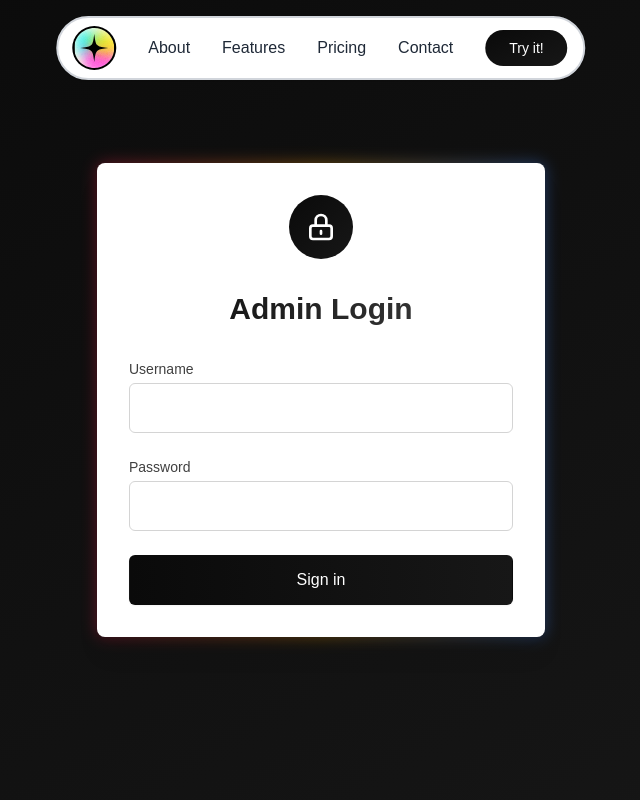
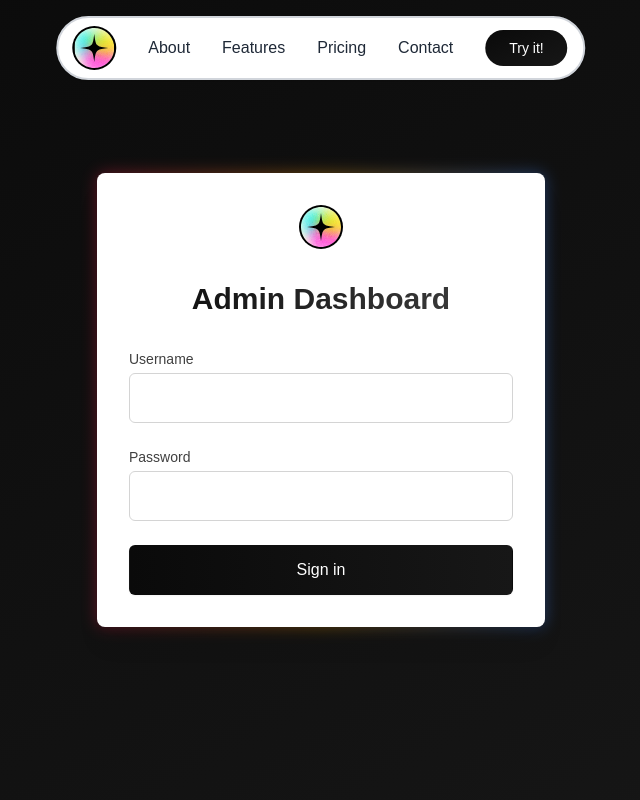
Before and after one commit to UniFolios/SaaSLand, a Next.js app: page /admin/login in a window 1280 px wide. Shown: the top 800 px of the page, without its empty margins (319-959 px from the left). Built offline with nearby package versions, Linux system fonts and the light colour scheme.

Commit message:
Update AdminLogin page to include a link to the home page and change header text to "Admin Dashboard". Update footer link from "Admin Login" to "Dashboard".

```diff
--- a/app/admin/login/page.tsx
+++ b/app/admin/login/page.tsx
@@ -2,6 +2,7 @@
 
 import React, { useState } from 'react'
 import { useRouter } from 'next/navigation'
+import Link from 'next/link'
 
 interface FormErrors {
   username?: string
@@ -67,13 +68,93 @@ export default function AdminLogin() {
         <div className="absolute inset-0 bg-gradient-to-r from-[#e11d48] via-[#f59e0b] to-[#3b82f6] rounded-lg blur opacity-40" />
         <div className="relative bg-white rounded-lg shadow-xl p-8">
           <div className="flex justify-center mb-8">
-            <div className="w-16 h-16 bg-gradient-to-br from-neutral-950 to-neutral-900 rounded-full flex items-center justify-center">
-              <svg className="w-8 h-8 text-white" fill="none" viewBox="0 0 24 24" stroke="currentColor">
-                <path strokeLinecap="round" strokeLinejoin="round" strokeWidth="2" d="M12 15v2m-6 4h12a2 2 0 002-2v-6a2 2 0 00-2-2H6a2 2 0 00-2 2v6a2 2 0 002 2zm10-10V7a4 4 0 00-8 0v4h8z" />
+            <Link
+              href="/"
+              className="flex-none hover:rotate-45 hover:opacity-90 bg-black hover:bg-black rounded-full p-0.5 transition-transform duration-300 ease-out"
+            >
+              <svg
+                className="h-10"
+                viewBox="0 0 200 200"
+                xmlns="http://www.w3.org/2000/svg"
+              >
+                <g clipPath="url(#cs_clip_1_star-1)">
+                  <mask
+                    id="cs_mask_1_star-1"
+                    style={{ maskType: 'alpha' }}
+                    width="200"
+                    height="200"
+                    x="0"
+                    y="0"
+                    maskUnits="userSpaceOnUse"
+                  >
+                    <path
+                      fill="#fff"
+                      fillRule="evenodd"
+                      d="M200 100C200 44.772 155.228 0 100 0S0 44.772 0 100s44.772 100 100 100 100-44.772 100-100zm-85.203-14.798c8.22 8.22 20.701 9.967 45.664 13.462L170 100l-9.539 1.335c-24.963 3.495-37.444 5.242-45.664 13.462-8.219 8.22-9.967 20.701-13.462 45.664L100 170l-1.335-9.539c-3.495-24.963-5.243-37.444-13.462-45.664-8.22-8.22-20.701-9.967-45.664-13.462L30 100l9.539-1.336c24.963-3.495 37.444-5.242 45.664-13.462 8.22-8.22 9.967-20.7 13.462-45.663L100 30l1.335 9.538c3.495 24.963 5.243 37.445 13.462 45.664z"
+                      clipRule="evenodd"
+                    />
+                  </mask>
+                  <g mask="url(#cs_mask_1_star-1)">
+                    <path fill="#fff" d="M200 0H0v200h200V0z" />
+                    <path fill="#FFF9C5" fillOpacity="0.44" d="M200 0H0v200h200V0z" />
+                    <g filter="url(#filter0_f_748_4325)">
+                      <path fill="#00F0FF" fillOpacity="0.85" d="M158 22H15v108h143V22z" />
+                      <path fill="#FF58E4" d="M209 101H52v116h157V101z" />
+                      <ellipse
+                        cx="156"
+                        cy="80"
+                        fill="#FFE500"
+                        fillOpacity="0.79"
+                        rx="83"
+                        ry="57"
+                      />
+                    </g>
+                  </g>
+                </g>
+                <defs>
+                  <filter
+                    id="filter0_f_748_4325"
+                    width="344"
+                    height="315"
+                    x="-45"
+                    y="-38"
+                    colorInterpolationFilters="sRGB"
+                    filterUnits="userSpaceOnUse"
+                  >
+                    <feFlood floodOpacity="0" result="BackgroundImageFix" />
+                    <feBlend in="SourceGraphic" in2="BackgroundImageFix" result="shape" />
+                    <feGaussianBlur stdDeviation="30" result="effect1_foregroundBlur_748_4325" />
+                  </filter>
+                  <clipPath id="cs_clip_1_star-1">
+                    <path fill="#fff" d="M0 0H200V200H0z" />
+                  </clipPath>
+                </defs>
+                <g style={{ mixBlendMode: 'overlay' }} mask="url(#cs_mask_1_star-1)">
+                  <path
+                    fill="gray"
+                    stroke="transparent"
+                    d="M200 0H0v200h200V0z"
+                    filter="url(#cs_noise_1_star-1)"
+                  />
+                </g>
+                <defs>
+                  <filter
+                    id="cs_noise_1_star-1"
+                    width="100%"
+                    height="100%"
+                    x="0%"
+                    y="0%"
+                    filterUnits="objectBoundingBox"
+                  >
+                    <feTurbulence baseFrequency="0.6" numOctaves="5" result="out1" seed="4" />
+                    <feComposite in="out1" in2="SourceGraphic" operator="in" result="out2" />
+                    <feBlend in="SourceGraphic" in2="out2" mode="overlay" result="out3" />
+                  </filter>
+                </defs>
               </svg>
-            </div>
+            </Link>
           </div>
-          <h2 className="text-3xl font-bold text-center mb-8 bg-gradient-to-r from-neutral-950 to-neutral-700 bg-clip-text text-transparent">Admin Login</h2>
+          <h2 className="text-3xl font-bold text-center mb-8 bg-gradient-to-r from-neutral-950 to-neutral-700 bg-clip-text text-transparent">Admin Dashboard</h2>
 
           {serverError && (
             <div className="mb-6 p-3 text-sm text-red-500 bg-red-50 rounded-md border border-red-200">
--- a/components/footer/Footer.tsx
+++ b/components/footer/Footer.tsx
@@ -29,7 +29,7 @@ const Footer: React.FC<BaseComponentProps> = () => {
               <a href="#tools" className="text-white hover:text-gray-300 transition-colors">Tools</a>
               <a href="#contact" className="text-white hover:text-gray-300 transition-colors">Contact</a>
               <a href="#testimonials" className="text-white hover:text-gray-300 transition-colors">Testimonials</a>
-              <a href="/admin/login" className="text-white hover:text-gray-300 transition-colors">Admin Login</a>
+              <a href="/admin/login" className="text-white hover:text-gray-300 transition-colors">Dashboard</a>
             </div>
           </div>
         </div>
```
